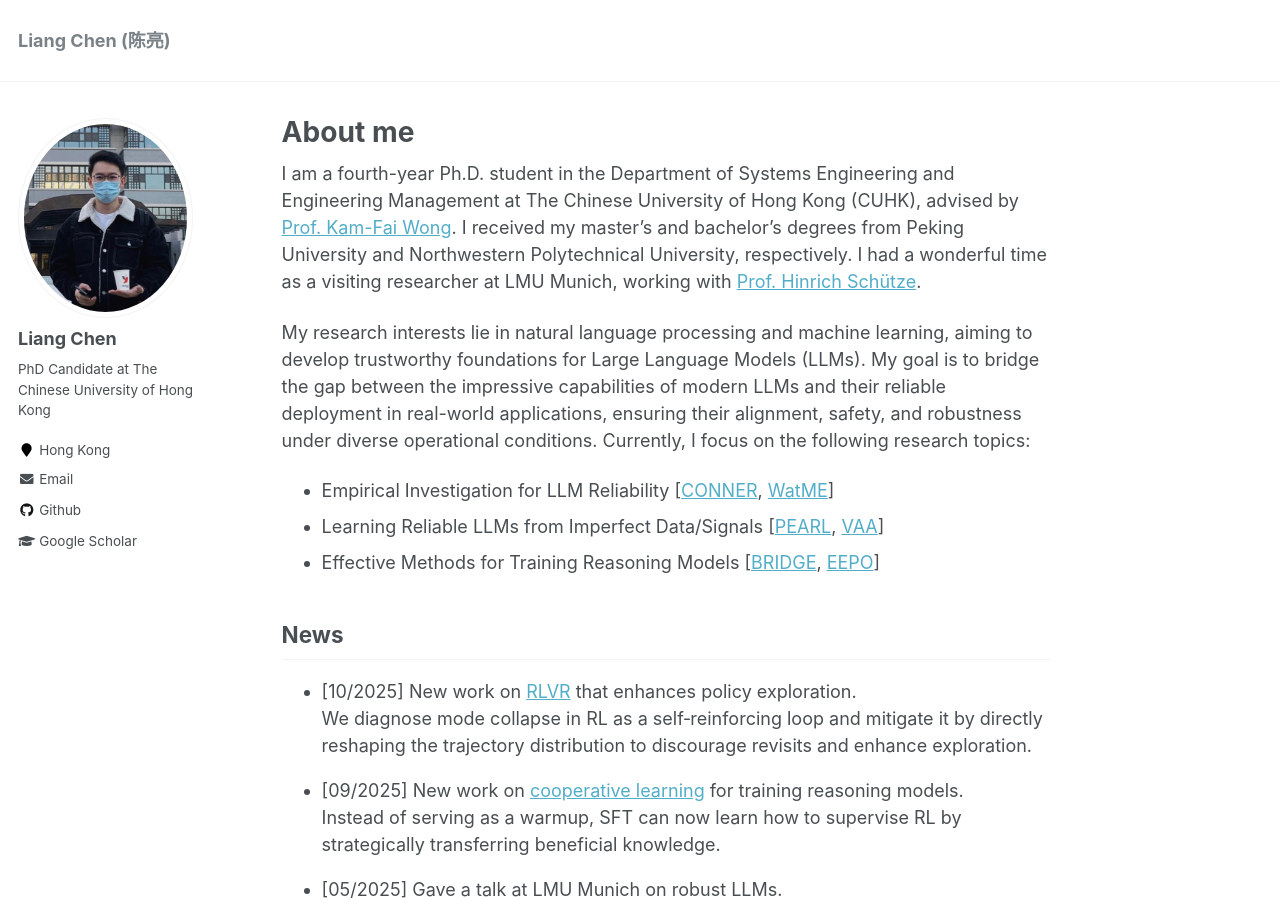
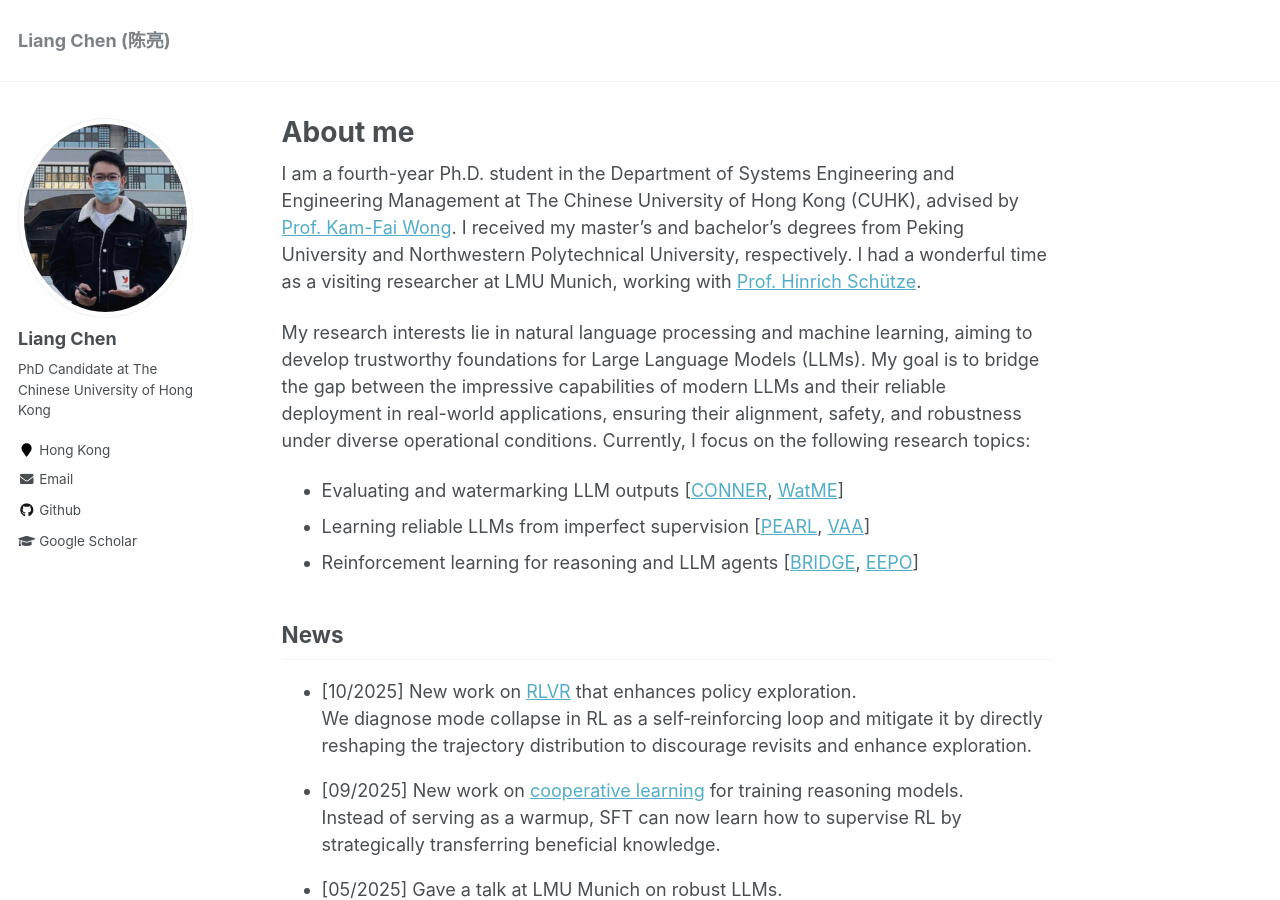
Before and after one commit to ChanLiang/ChanLiang.github.io, a Jekyll site: the page built from _pages/about.md, in a window 1280 px wide and 900 px high. Built offline with Jekyll 4.4.1, drawn with Linux system fonts in a browser that asks for light colours.

Commit message:
Update about.md

```diff
--- a/_pages/about.md
+++ b/_pages/about.md
@@ -22,10 +22,13 @@ I had a wonderful time as a visiting researcher at LMU Munich, working with [Pro
 <!-- My research interests lie in natural language processing, aiming to develop trustworthy foundations for Large Language Models (LLMs), through novel techniques in machine learning. My ultimate goal is to bridge the gap between the impressive capabilities of modern LLMs and their reliable deployment in real-world applications, ensuring they maintain alignment, safety, and robustness under diverse operational conditions. -->
 
 My research interests lie in natural language processing and machine learning, aiming to develop trustworthy foundations for Large Language Models (LLMs). My goal is to bridge the gap between the impressive capabilities of modern LLMs and their reliable deployment in real-world applications, ensuring their alignment, safety, and robustness under diverse operational conditions. Currently, I focus on the following research topics:
-- Empirical Investigation for LLM Reliability [[CONNER](https://aclanthology.org/2023.emnlp-main.390), [WatME](https://aclanthology.org/2024.acl-long.496.pdf)]
+- Evaluating and watermarking LLM outputs [[CONNER](https://aclanthology.org/2023.emnlp-main.390), [WatME](https://aclanthology.org/2024.acl-long.496/)]
+- Learning reliable LLMs from imperfect supervision [[PEARL](https://openreview.net/pdf?id=txoJvjfI9w), [VAA](https://openreview.net/pdf?id=EMHED4WTHT)]
+- Reinforcement learning for reasoning and LLM agents [[BRIDGE](https://arxiv.org/abs/2509.06948), [EEPO](https://arxiv.org/abs/2510.05837)]
+
+
+<!-- - Empirical Investigation for LLM Reliability [[CONNER](https://aclanthology.org/2023.emnlp-main.390), [WatME](https://aclanthology.org/2024.acl-long.496.pdf)] -->
 <!-- - Learning Good LLMs from Imperfect Data/Signals [[ICLR 2025](https://openreview.net/pdf?id=txoJvjfI9w), [ICML 2025](https://openreview.net/pdf?id=EMHED4WTHT), [arxiv 2025](/talks/bridge.pdf)] -->
-- Learning Reliable LLMs from Imperfect Data/Signals [[PEARL](https://openreview.net/pdf?id=txoJvjfI9w), [VAA](https://openreview.net/pdf?id=EMHED4WTHT)]
-- Effective Methods for Training Reasoning Models [[BRIDGE](/talks/bridge.pdf), [EEPO](/talks/eepo.pdf)]
 
 <!-- Further details can be found in the [research portfolio](https://chanliang.github.io/portfolio/portfolio-1/). -->
 
@@ -41,12 +44,12 @@ He is dedicated to enhancing the reliability of LLMs across four dimensions:
 
 ## News
 
-- [10/2025] New work on [RLVR](/talks/eepo.pdf) that enhances policy exploration.
+- [10/2025] New work on [RLVR](https://arxiv.org/abs/2510.05837) that enhances policy exploration.
   <!-- A sample-then-forget rollout mechanism that discourages revisits and promotes exploration by temporarily suppressing recent trajectories.   -->
   We diagnose mode collapse in RL as a self‑reinforcing loop and mitigate it by directly reshaping the trajectory distribution to discourage revisits and enhance exploration.
 
 <!-- - [09/2025] [New preprint](/talks/bridge.pdf): Cooperative SFT–RL for training advanced reasoning models.   -->
-- [09/2025] New work on [cooperative learning](/talks/bridge.pdf) for training reasoning models.
+- [09/2025] New work on [cooperative learning](https://arxiv.org/abs/2509.06948) for training reasoning models.
 <!-- - [09/2025] [New preprint](/talks/bridge.pdf): Cooperative SFT–RL for training advanced reasoning models.   -->
   <!-- We enable RL to meta-learn from SFT signals, selectively incorporating beneficial knowledge to achieve superior reasoning performance. -->
   <!-- Now the SFT can meta-learn how to supervise RL, selectively teaching beneficial knowledge to achieve superior reasoning performance. -->
@@ -99,11 +102,11 @@ He is dedicated to enhancing the reliability of LLMs across four dimensions:
 ## Publications ([Full List](https://scholar.google.com/citations?hl=en&user=0iatxnIAAAAJ&view_op=list_works&sortby=pubdate))
 
 - **Liang Chen**, Xueting Han, Qizhou Wang, Bo Han, Jing Bai, Hinrich Schütze, Kam-Fai Wong.
-  [EEPO: Exploration-Enhanced Policy Optimization via Sample-Then-Forget](/talks/eepo.pdf)
+  [EEPO: Exploration-Enhanced Policy Optimization via Sample-Then-Forget](https://arxiv.org/abs/2510.05837)
   **Preprint**
 
 - **Liang Chen**, Xueting Han, Li Shen, Jing Bai, Kam-Fai Wong.
-  [Beyond Two-Stage Training: Cooperative SFT and RL for LLM Reasoning](/talks/bridge.pdf)
+  [Beyond Two-Stage Training: Cooperative SFT and RL for LLM Reasoning](https://arxiv.org/abs/2509.06948)
   **Preprint**
 
 - **Liang Chen**, Xueting Han, Li Shen, Jing Bai, Kam-Fai Wong.
```
